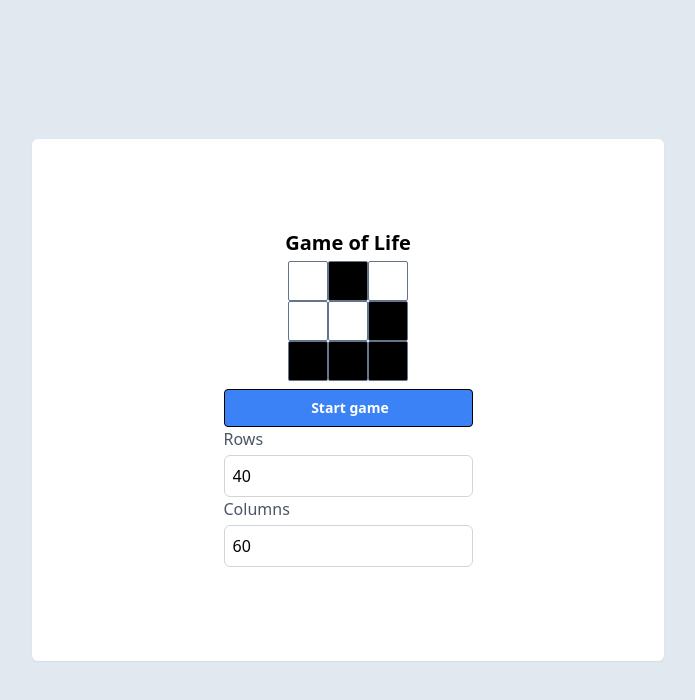
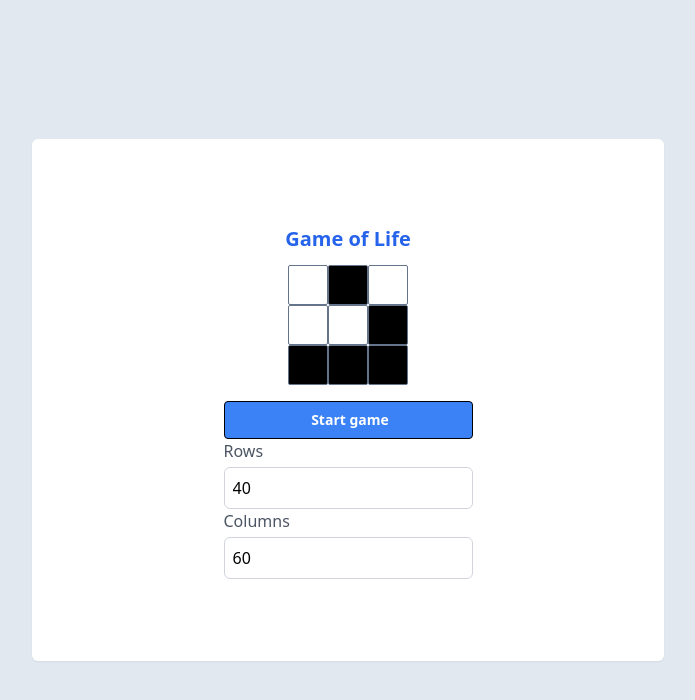
Before and after one commit to samdalvai/game-of-life, a React (Vite) app: page / in a window 1280 px wide. Shown: the top 700 px of the page, without its empty margins (292-987 px from the left). Built offline with nearby package versions, Linux system fonts and the light colour scheme.

Commit message:
Handle empty number input

```diff
--- a/src/components/MainMenu.tsx
+++ b/src/components/MainMenu.tsx
@@ -2,7 +2,7 @@ import { useState } from 'react';
 import GameLogo from './GameLogo';
 import Button from './Button';
 import GameBoard from './GameBoard';
-import NumberInput from './Input';
+import NumberInput from './NumberInput';
 import { GameBoardSize } from '../types/game';
 
 const MainMenu = () => {
@@ -23,17 +23,14 @@ const MainMenu = () => {
     };
 
     const handleGameBoardSizeChange = (event: React.ChangeEvent<HTMLInputElement>) => {
-        if (event.target.name === 'rows') {
-            setGameBoardSize({ ...gameBoardSize, rows: parseInt(event.target.value) });
-        } else {
-            setGameBoardSize({ ...gameBoardSize, columns: parseInt(event.target.value) });
-        }
+        const newValue: number | string = event.target.value ? parseInt(event.target.value) : '';
+        setGameBoardSize({ ...gameBoardSize, [event.target.name]: newValue });
     };
 
     return <div className="w-full h-2/3 md:w-1/2 rounded-md flex flex-col justify-center items-center bg-white shadow-sm">
-        <h1 className="font-bold text-xl py-1">Game of Life</h1>
+        <h1 className="font-bold text-xl py-3 text-blue-600">Game of Life</h1>
         <GameLogo />
-        <div className="py-2">
+        <div className="pt-4 pb-2">
             <Button text="Start game" color="blue" onClick={handleStartGame} />
             <NumberInput
                 value={gameBoardSize.rows}
```
Also changed, not shown: src/components/NumberInput.tsx (renamed from src/components/Input.tsx).
